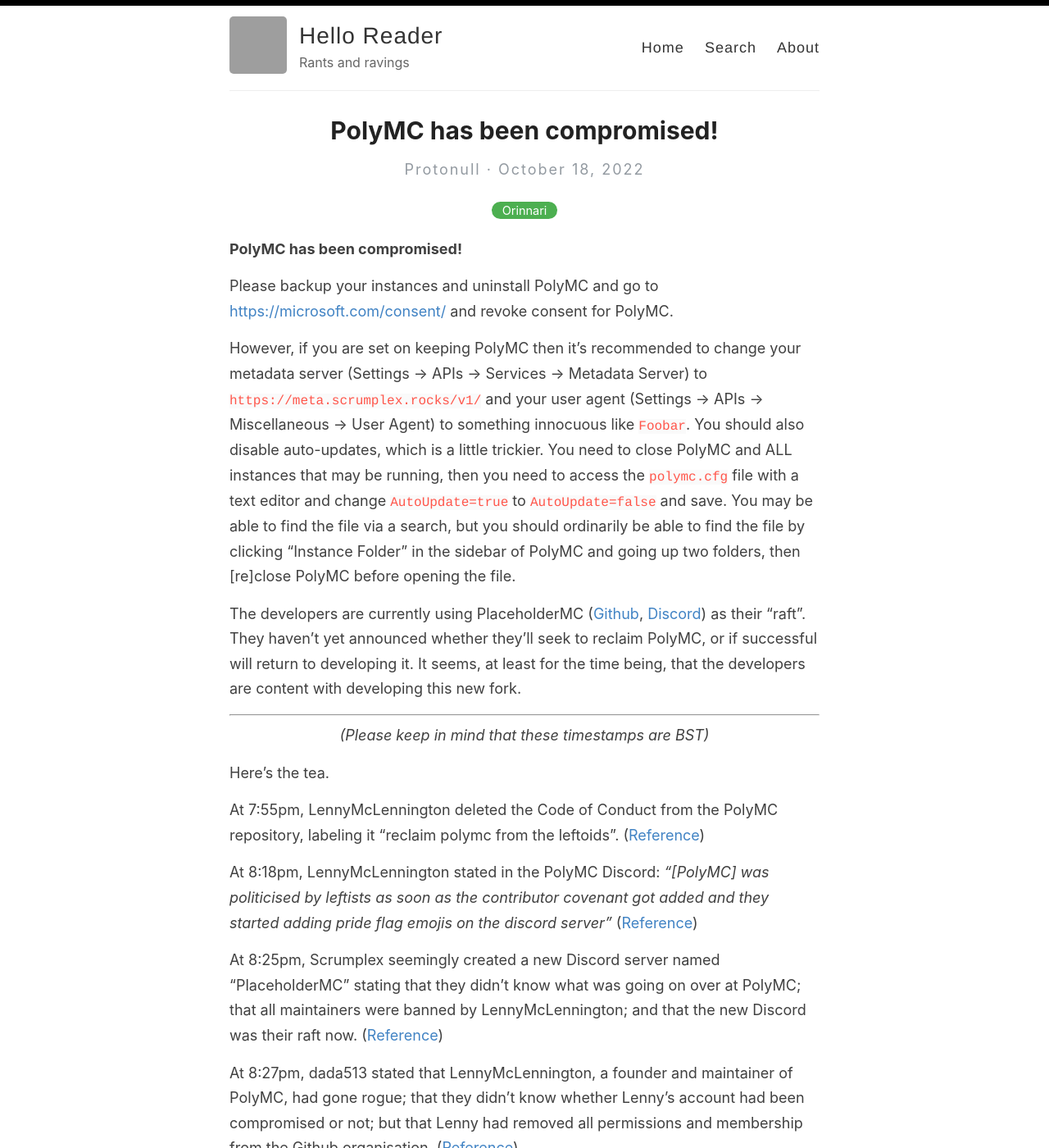
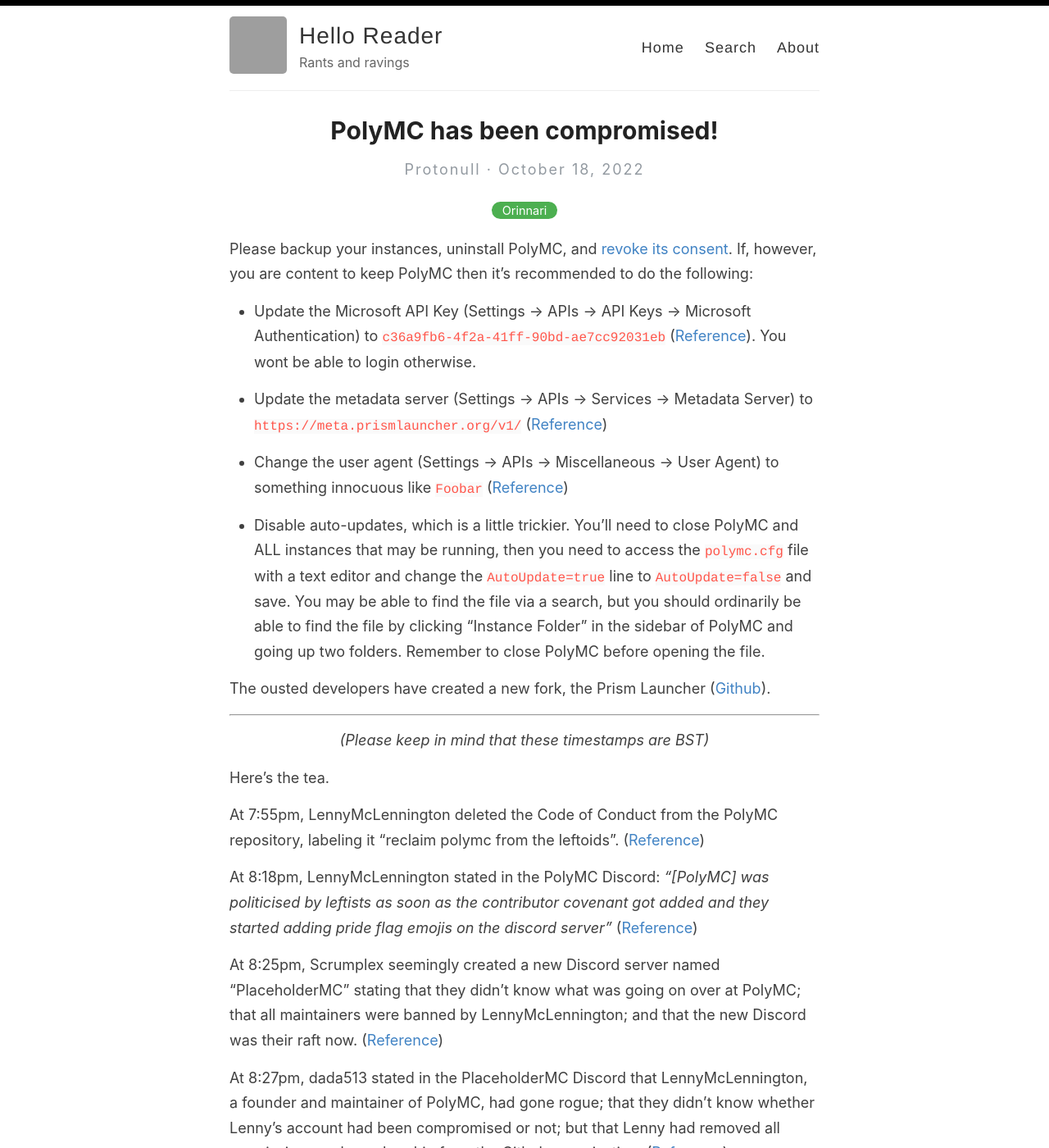
Before and after one commit to Protonull/protonull.github.io, a Jekyll site: the page built from _posts/2022-10-18-polymc-drama.md, in a window 1280 px wide and 1400 px high. Shown: the whole window at 82% size. Built offline with Jekyll 4.4.1, drawn with Linux system fonts in a browser that asks for light colours; comment, search, counter and statistics services are not loaded; some of the changed text lies outside the part shown; grey boxes are pictures that could not be loaded.

Commit message:
Add new information

```diff
--- a/_posts/2022-10-18-polymc-drama.md
+++ b/_posts/2022-10-18-polymc-drama.md
@@ -4,17 +4,21 @@
 - Orinnari
 excerpt: Please backup your instances and uninstall PolyMC.
 ---
-**PolyMC has been compromised!**
+Please backup your instances, uninstall PolyMC, and [revoke its consent]((https://microsoft.com/consent/)). If, however, you are content to keep PolyMC then it's recommended to do the following:
 
-Please backup your instances and uninstall PolyMC and go to [https://microsoft.com/consent/](https://microsoft.com/consent/) and revoke consent for PolyMC.
+- Update the Microsoft API Key (Settings → APIs → API Keys → Microsoft Authentication) to `c36a9fb6-4f2a-41ff-90bd-ae7cc92031eb` ([Reference](https://discord.com/channels/1031648380885147709/1031839576102285312/1031872355510788237)). You wont be able to login otherwise.
 
-However, if you are set on keeping PolyMC then it's recommended to change your metadata server (Settings → APIs → Services → Metadata Server) to `https://meta.scrumplex.rocks/v1/` and your user agent (Settings → APIs → Miscellaneous → User Agent) to something innocuous like `Foobar`. You should also disable auto-updates, which is a little trickier. You need to close PolyMC and ALL instances that may be running, then you need to access the `polymc.cfg` file with a text editor and change `AutoUpdate=true` to `AutoUpdate=false` and save. You may be able to find the file via a search, but you should ordinarily be able to find the file by clicking "Instance Folder" in the sidebar of PolyMC and going up two folders, then [re]close PolyMC before opening the file.
+- Update the metadata server (Settings → APIs → Services → Metadata Server) to `https://meta.prismlauncher.org/v1/` ([Reference](https://discord.com/channels/1031648380885147709/1031839576102285312/1031865784621871144))
 
-The developers are currently using PlaceholderMC ([Github](https://github.com/PlaceholderMC), [Discord](https://discord.gg/placeholdermc)) as their "raft". They haven't yet announced whether they'll seek to reclaim PolyMC, or if successful will return to developing it. It seems, at least for the time being, that the developers are content with developing this new fork.
+- Change the user agent (Settings → APIs → Miscellaneous → User Agent) to something innocuous like `Foobar` ([Reference](https://gist.github.com/Earthcomputer/dc65391f84a2c19ebac6c33506fd7751))
+
+- Disable auto-updates, which is a little trickier. You'll need to close PolyMC and ALL instances that may be running, then you need to access the `polymc.cfg` file with a text editor and change the `AutoUpdate=true` line to `AutoUpdate=false` and save. You may be able to find the file via a search, but you should ordinarily be able to find the file by clicking "Instance Folder" in the sidebar of PolyMC and going up two folders. Remember to close PolyMC before opening the file.
+
+The ousted developers have created a new fork, the Prism Launcher ([Github](https://github.com/PrismLauncher)).
 
 ---
 
-<center><i>(Please keep in mind that these timestamps are BST)</i></center>
+<p><center><i>(Please keep in mind that these timestamps are BST)</i></center></p>
 
 Here's the tea.
 
@@ -24,7 +28,7 @@
 
 At 8:25pm, Scrumplex seemingly created a new Discord server named "PlaceholderMC" stating that they didn't know what was going on over at PolyMC; that all maintainers were banned by LennyMcLennington; and that the new Discord was their raft now. ([Reference](https://discord.com/channels/1031648380885147709/1031649048890978324/1031649115685265460))
 
-At 8:27pm, dada513 stated that LennyMcLennington, a founder and maintainer of PolyMC, had gone rogue; that they didn't know whether Lenny's account had been compromised or not; but that Lenny had removed all permissions and membership from the Github organisation. ([Reference](https://discord.com/channels/1031648380885147709/1031649048890978324/1031649789697335328))
+At 8:27pm, dada513 stated in the PlaceholderMC Discord that LennyMcLennington, a founder and maintainer of PolyMC, had gone rogue; that they didn't know whether Lenny's account had been compromised or not; but that Lenny had removed all permissions and membership from the Github organisation. ([Reference](https://discord.com/channels/1031648380885147709/1031649048890978324/1031649789697335328))
 
 At 8:28pm, LennyMcLennington said in the PolyMC Discord: *"They say it's compromised but all they mean is that i removed all of the contributors' permissons who were promoting radicalist leftist queer ideology, and people really think that I got hacked just because I was never public about hating this shit."* ([Reference](https://discord.com/channels/923671181020766230/923671181020766233/1031649880038457424))
 
@@ -41,12 +45,26 @@
 
 At 11:24pm, LennyMcLennington made an announcement in the PolyMC Discord claiming that he uses two-factor authentication for Discord and Github, and linking to a public-paste of a PGP-signed message. ([Reference](https://discord.com/channels/923671181020766230/923672379144671263/1031694145833680906))
 
+<p><center>18th October</center></p>
+
 At 00:14am, Zeke announced in the PlaceholderMC discord that they've reached 2000 members. ([Reference](https://discord.com/channels/1031648380885147709/1031649048890978324/1031706756751036518))
+
+At 9:21am, PlaceholderMC was renamed to Prism Launcher. ([Reference](https://discord.com/channels/1031648380885147709/1031731112352948245/1031844554602725446))
+
+At 11:29am, LennyMcLennington announced in the PolyMC Discord that PolyMC's "MSA client ID" was deleted by the ousted developers and that a new one will be needed to login to Minecraft with PolyMC. ([Reference](https://discord.com/channels/923671181020766230/923672379144671263/1031876634988527616))
+
+At 1:10pm, cozyGalvinism announced in the Prism Community Discord that they've reached 4000 members. ([Reference](https://discord.com/channels/1031648380885147709/1031839469936062534/1031902130379964426))
+
+At 3:18pm, LennyMcLennington made a series of announcements in the PolyMC Discord stating that no malicious code had been added to PolyMC; that people are free to choose other launchers or change the settings within PolyMC; and that he will personally check any and all new contributions. ([Reference](https://discord.com/channels/923671181020766230/923672379144671263/1031934382967107644))
 
 ---
 
-It's unclear what specifically triggered LennyMcLennington. Though his propensities were hinted at in various places, like naming a commit "penis", recommending a troll theme for PolyMC, and his email being `lenny@sneed.church`, this was nonetheless rather drastic and will inevitably haunt his reputation. Similarly, the offhanded way they say *"there is still an interest in continuing the project in some form"* suggests a bleak future for PolyMC too.
+It's unclear what specifically triggered LennyMcLennington. Though his propensities were hinted at in various places, like naming a commit "penis", recommending a troll theme for PolyMC, and his email being `lenny@sneed.church`, but this was nonetheless rather drastic and will inevitably haunt his reputation. Similarly, the offhanded way they say *"there is still an interest in continuing the project in some form"* suggests a bleak future for PolyMC too.
 
-It's still possible, perhaps, that LennyMcLennington's account was hacked, but it's more likely that this was a coup. For this reason I have to agree with the sentiments of the PlaceholderMC developers that PolyMC is no longer safe to install and use: you don't want to have auto-updating software on your computer made by someone who'll coup their development team over pride flag emojis on the project's Discord server.
+It's still possible, perhaps, that LennyMcLennington's account was hacked, but it's more likely that this was a coup. For this reason I have to agree with the sentiments of the Prism Launcher developers that PolyMC is no longer safe to install and use: you don't want to have auto-updating software on your computer made by someone who'll coup their development team over pride flag emojis on the project's Discord server.
 
-In the meantime while PlaceholderMC establishes its infrastructure, here are some alternative launchers you can use: [MultiMC](https://multimc.org/), [GDLauncher](https://gdevs.io/), [ATLauncher](https://atlauncher.com/).
+In the meantime while Prism Launcher gets itself established, here are some alternative launchers you can use: [MultiMC](https://multimc.org/), [GDLauncher](https://gdevs.io/), [ATLauncher](https://atlauncher.com/).
+
+---
+
+*I have been making various tweaks to the article. You can scrutinise these [here](https://github.com/Protonull/protonull.github.io/commits/master/_posts/2022-10-18-polymc-drama.md) if you so choose.*
```
